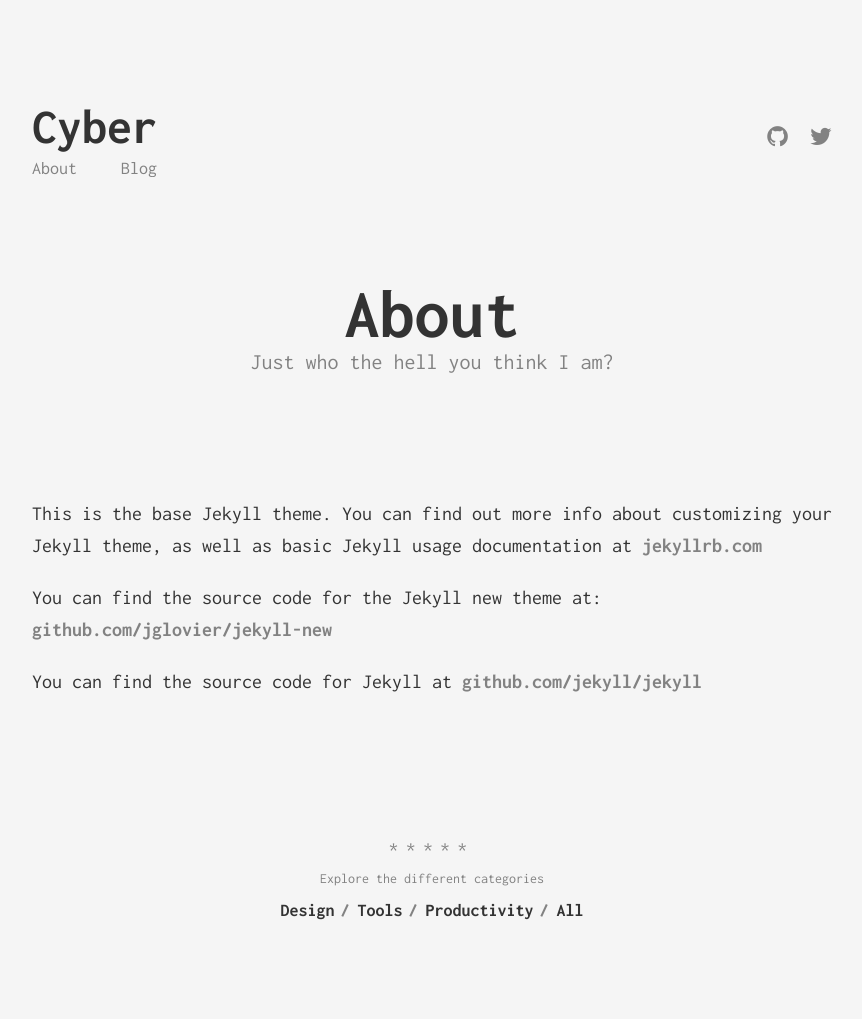
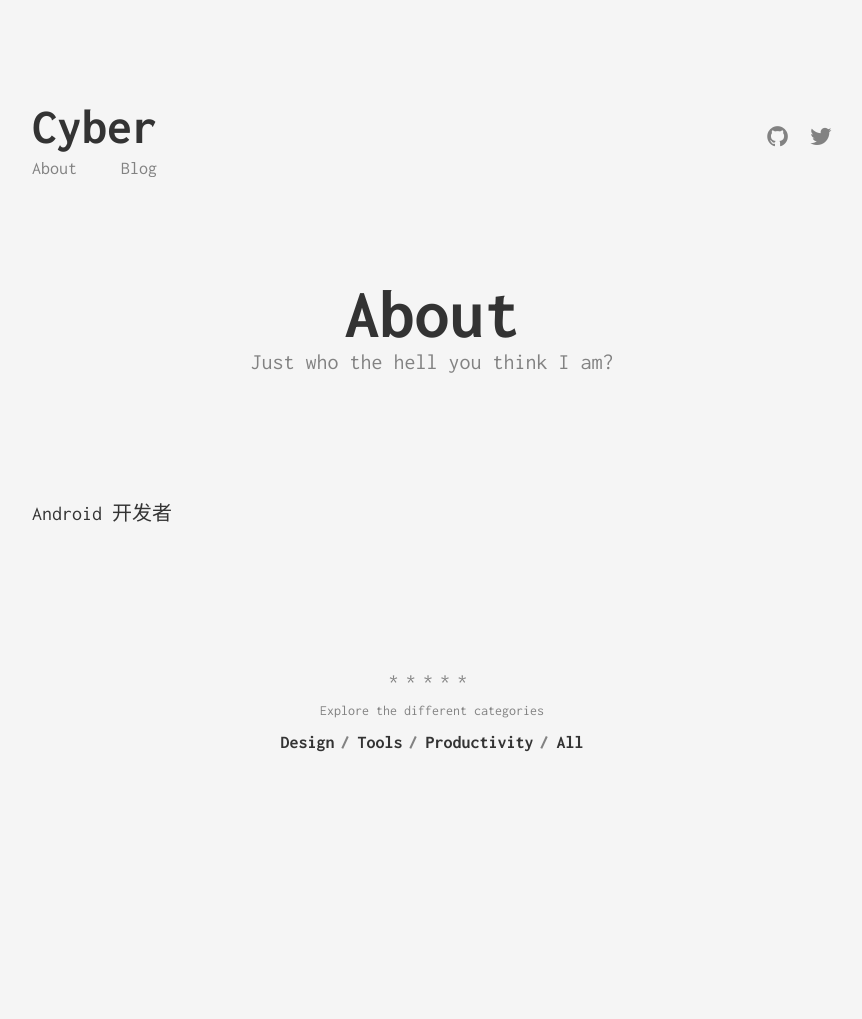
Before and after one commit to jsonchi/jsonchi.github.io, a Jekyll site: the page built from about.md, in a window 1280 px wide. Shown: the whole page, without its empty margins (208-1070 px from the left). Built offline with Jekyll 4.4.1, drawn with Linux system fonts in a browser that asks for light colours; after the commit the page ends 900 px from its top, so only the background shows below that.

Commit message:
Modify about page

```diff
--- a/about.md
+++ b/about.md
@@ -5,8 +5,4 @@
 permalink: /about/
 ---
 
-This is the base Jekyll theme. You can find out more info about customizing your Jekyll theme, as well as basic Jekyll usage documentation at [jekyllrb.com](http://jekyllrb.com/)
-
-You can find the source code for the Jekyll new theme at: [github.com/jglovier/jekyll-new](https://github.com/jglovier/jekyll-new)
-
-You can find the source code for Jekyll at [github.com/jekyll/jekyll](https://github.com/jekyll/jekyll)
+Android 开发者
```
